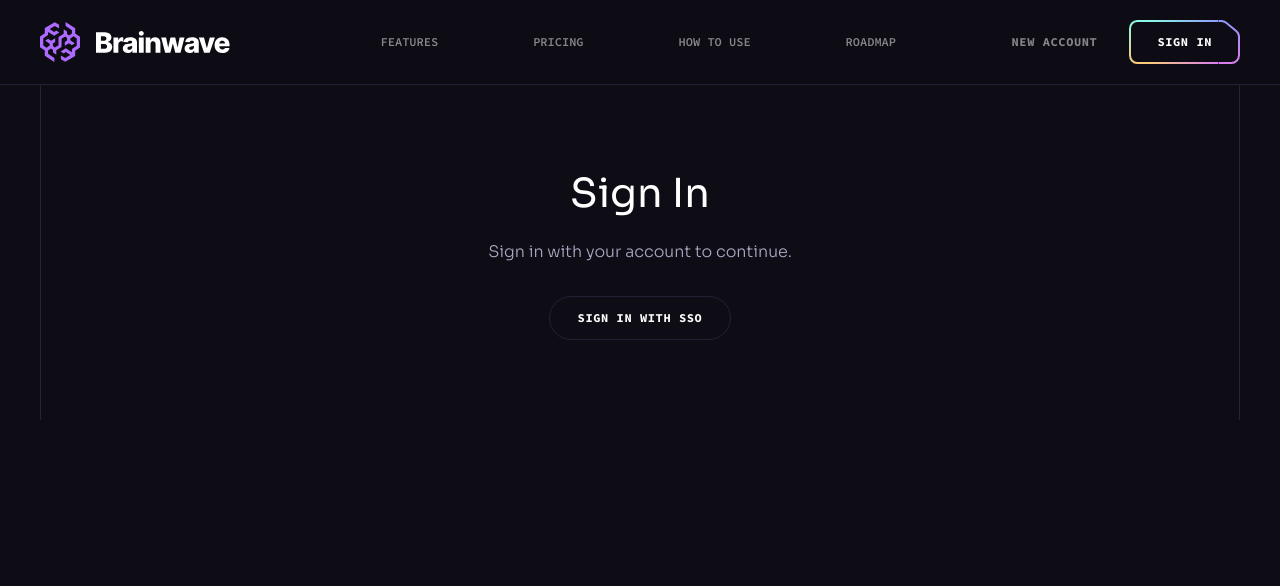
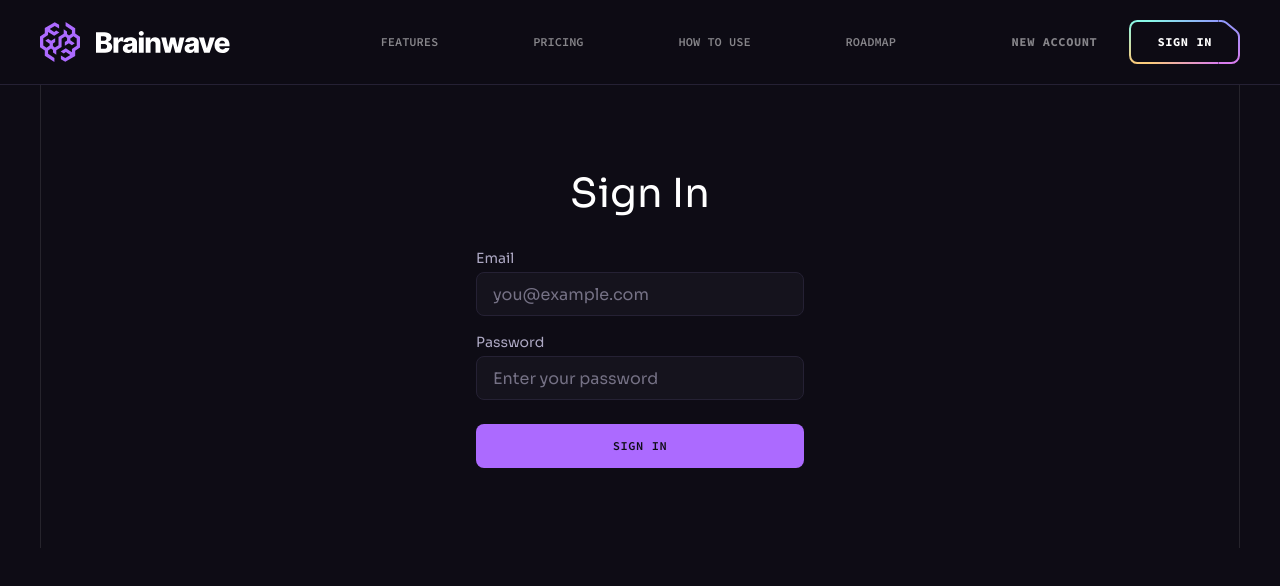
Before and after one commit to MohammedISec/brainwave, a React (Vite) app: page /login in a window 1280 px wide. Shown: the top 586 px of the page. Built offline with nearby package versions, Linux system fonts and the light colour scheme.

Commit message:
refactor authentication flow; update login handling and improve header navigation

```diff
--- a/src/components/Header.jsx
+++ b/src/components/Header.jsx
@@ -1,4 +1,4 @@
-import { useLocation } from "react-router-dom";
+import { useLocation, useNavigate } from "react-router-dom";
 import { disablePageScroll, enablePageScroll } from "scroll-lock";
 
 import { brainwave } from "../assets";
@@ -11,8 +11,9 @@ import { useAuth } from "../context/AuthContext";
 
 const Header = () => {
   const { pathname, hash } = useLocation();
+  const navigate = useNavigate();
   const [openNavigation, setOpenNavigation] = useState(false);
-  const { user, loginRedirect, logout } = useAuth();
+  const { user, logout } = useAuth();
 
   const toggleNavigation = () => {
     if (openNavigation) {
@@ -55,13 +56,7 @@ const Header = () => {
               <a
                 key={item.id}
                 href={item.url}
-                onClick={(e) => {
-                  if (item.onClick) {
-                    e.preventDefault();
-                    item.onClick({ loginRedirect });
-                  }
-                  handleClick();
-                }}
+                onClick={handleClick}
                 className={`block relative font-code text-2xl uppercase text-n-1 transition-colors hover:text-color-1 ${
                   item.onlyMobile ? "lg:hidden" : ""
                 } px-6 py-6 md:py-8 lg:-mr-0.25 lg:text-xs lg:font-semibold ${
@@ -81,7 +76,7 @@ const Header = () => {
         {user ? (
           <>
             <span className="hidden mr-4 text-n-1 text-sm lg:block">
-              {user.display_name || user.username || user.email}
+              {user.full_name || user.username || user.email}
             </span>
             <Button className="hidden lg:flex" onClick={logout}>
               Sign out
@@ -95,7 +90,7 @@ const Header = () => {
             >
               New account
             </a>
-            <Button className="hidden lg:flex" onClick={loginRedirect}>
+            <Button className="hidden lg:flex" href="/login">
               Sign in
             </Button>
           </>
--- a/src/components/Login.jsx
+++ b/src/components/Login.jsx
@@ -1,78 +1,94 @@
-import { useEffect, useState } from "react";
-import { useNavigate, useSearchParams } from "react-router-dom";
+import { useState } from "react";
+import { useNavigate } from "react-router-dom";
 import { useAuth } from "../context/AuthContext";
 import Section from "./Section";
 
 const Login = () => {
-  const [searchParams] = useSearchParams();
   const navigate = useNavigate();
-  const { exchangeCode, loginRedirect, user } = useAuth();
+  const { login, user } = useAuth();
+  const [email, setEmail] = useState("");
+  const [password, setPassword] = useState("");
   const [error, setError] = useState(null);
-  const [exchanging, setExchanging] = useState(false);
+  const [submitting, setSubmitting] = useState(false);
 
-  const code = searchParams.get("code");
+  if (user) {
+    navigate("/");
+    return null;
+  }
 
-  useEffect(() => {
-    if (user && !code) {
-      navigate("/");
+  const handleSubmit = async (e) => {
+    e.preventDefault();
+    setError(null);
+    setSubmitting(true);
+
+    try {
+      const result = await login(email, password);
+
+      if (result.requires_2fa) {
+        setError("2FA is required. This feature is not yet supported.");
+        setSubmitting(false);
         return;
       }
 
-    if (code && !exchanging) {
-      setExchanging(true);
-      exchangeCode(code)
-        .then(() => {
       navigate("/");
-        })
-        .catch((err) => {
+    } catch (err) {
       setError(err.message || "Login failed. Please try again.");
-          setExchanging(false);
-        });
+      setSubmitting(false);
     }
-  }, [code]);
+  };
 
-  if (code) {
   return (
     <Section className="pt-[12rem] pb-[6rem]">
-        <div className="container text-center">
-          {error ? (
-            <>
-              <h2 className="h3 mb-4 text-color-1">Login Failed</h2>
-              <p className="body-2 text-n-3 mb-6">{error}</p>
+      <div className="container max-w-md mx-auto">
+        <h2 className="h3 mb-6 text-center">Sign In</h2>
+
+        {error && (
+          <div className="mb-4 p-3 rounded-lg bg-color-1/10 border border-color-1/30 text-color-1 text-sm text-center">
+            {error}
+          </div>
+        )}
+
+        <form onSubmit={handleSubmit} className="flex flex-col gap-4">
+          <div>
+            <label className="block text-n-3 text-sm mb-1" htmlFor="email">
+              Email
+            </label>
+            <input
+              id="email"
+              type="email"
+              value={email}
+              onChange={(e) => setEmail(e.target.value)}
+              required
+              autoComplete="email"
+              className="w-full h-11 px-4 bg-n-7 border border-n-6 rounded-lg text-n-1 placeholder:text-n-4 focus:outline-none focus:border-color-1 transition-colors"
+              placeholder="you@example.com"
+            />
+          </div>
+
+          <div>
+            <label className="block text-n-3 text-sm mb-1" htmlFor="password">
+              Password
+            </label>
+            <input
+              id="password"
+              type="password"
+              value={password}
+              onChange={(e) => setPassword(e.target.value)}
+              required
+              autoComplete="current-password"
+              className="w-full h-11 px-4 bg-n-7 border border-n-6 rounded-lg text-n-1 placeholder:text-n-4 focus:outline-none focus:border-color-1 transition-colors"
+              placeholder="Enter your password"
+            />
+          </div>
+
           <button
-                onClick={loginRedirect}
-                className="button relative inline-flex items-center justify-center h-11 px-7 text-n-1 transition-colors hover:text-color-1"
+            type="submit"
+            disabled={submitting}
+            className="button relative inline-flex items-center justify-center w-full h-11 mt-2 px-7 text-n-8 bg-color-1 rounded-lg font-semibold transition-colors hover:bg-color-1/90 disabled:opacity-50"
           >
-                Try Again
+            {submitting ? "Signing in..." : "Sign in"}
           </button>
-            </>
-          ) : (
-            <>
-              <h2 className="h3 mb-4">Signing you in...</h2>
-              <p className="body-2 text-n-3">
-                Please wait while we complete your login.
-              </p>
-            </>
-          )}
-        </div>
-      </Section>
-    );
-  }
-
-  // No code param — show a simple login prompt
-  return (
-    <Section className="pt-[12rem] pb-[6rem]">
-      <div className="container text-center">
-        <h2 className="h3 mb-4">Sign In</h2>
-        <p className="body-2 text-n-3 mb-8">
-          Sign in with your account to continue.
-        </p>
-        <button
-          onClick={loginRedirect}
-          className="button relative inline-flex items-center justify-center h-11 px-7 text-n-1 transition-colors hover:text-color-1 border border-n-6 rounded-full"
-        >
-          Sign in with SSO
-        </button>
+        </form>
       </div>
     </Section>
   );
--- a/src/constants/index.js
+++ b/src/constants/index.js
@@ -66,9 +66,8 @@ export const navigation = [
   {
     id: "5",
     title: "Sign in",
-    url: "#",
+    url: "/login",
     onlyMobile: true,
-    onClick: ({ loginRedirect }) => loginRedirect(),
   },
 ];
 
--- a/src/context/AuthContext.jsx
+++ b/src/context/AuthContext.jsx
@@ -2,14 +2,10 @@ import { createContext, useContext, useState, useEffect } from "react";
 
 const AuthContext = createContext(null);
 
-const SSO_LOGIN_URL = "http://localhost:8001/login";
-const TOKEN_URL = "http://localhost:8001/api/auth/token/";
-const PROFILE_URL = "http://localhost:8001/api/auth/me/";
-const LOGOUT_URL = "http://localhost:8001/logout";
-const CLIENT_ID = "client_vobl3vosnsfkaaan6vxkhcpz";
-const CLIENT_SECRET =
-  "Oa83m3VJGjiQxM81r3Z_oKc8AbBfPxroDFXiXvQWKEl_QLGdygG49ar7NCcOdtjx";
-const REDIRECT_URI = "https://brainwavesai.netlify.app/login";
+const API_BASE = "http://localhost:8001";
+const LOGIN_URL = `${API_BASE}/api/auth/login/`;
+const PROFILE_URL = `${API_BASE}/api/auth/me/`;
+const LOGOUT_URL = `${API_BASE}/api/auth/logout/`;
 
 export const AuthProvider = ({ children }) => {
   const [user, setUser] = useState(null);
@@ -29,27 +25,24 @@ export const AuthProvider = ({ children }) => {
     setLoading(false);
   }, []);
 
-  const loginRedirect = () => {
-    const url = `${SSO_LOGIN_URL}?client_id=${CLIENT_ID}&redirect_uri=${encodeURIComponent(REDIRECT_URI)}`;
-    window.location.href = url;
-  };
-
-  const exchangeCode = async (code) => {
-    const response = await fetch(TOKEN_URL, {
+  const login = async (username, password) => {
+    const response = await fetch(LOGIN_URL, {
       method: "POST",
       headers: { "Content-Type": "application/json" },
-      body: JSON.stringify({
-        code,
-        client_id: CLIENT_ID,
-        client_secret: CLIENT_SECRET,
-      }),
+      body: JSON.stringify({ username, password }),
     });
 
     if (!response.ok) {
-      throw new Error("Token exchange failed");
+      const data = await response.json().catch(() => null);
+      throw new Error(data?.detail || data?.error || "Login failed");
     }
 
     const data = await response.json();
+
+    if (data.requires_2fa) {
+      return { requires_2fa: true, session_token: data.session_token };
+    }
+
     localStorage.setItem("access_token", data.access);
     localStorage.setItem("refresh_token", data.refresh);
 
@@ -81,17 +74,35 @@ export const AuthProvider = ({ children }) => {
     return profile;
   };
 
-  const logout = () => {
+  const logout = async () => {
+    const refreshToken = localStorage.getItem("refresh_token");
+    const accessToken = localStorage.getItem("access_token");
+
+    // Call server logout to blacklist the token
+    if (refreshToken && accessToken) {
+      try {
+        await fetch(LOGOUT_URL, {
+          method: "POST",
+          headers: {
+            "Content-Type": "application/json",
+            Authorization: `Bearer ${accessToken}`,
+          },
+          body: JSON.stringify({ refresh: refreshToken }),
+        });
+      } catch {
+        // Continue with local cleanup even if server logout fails
+      }
+    }
+
     localStorage.removeItem("access_token");
     localStorage.removeItem("refresh_token");
     localStorage.removeItem("user");
     setUser(null);
-    window.location.href = LOGOUT_URL;
   };
 
   return (
     <AuthContext.Provider
-      value={{ user, loading, loginRedirect, exchangeCode, fetchProfile, logout }}
+      value={{ user, loading, login, fetchProfile, logout }}
     >
       {children}
     </AuthContext.Provider>
```
Lines whose indentation alone changed are shown as unchanged.
